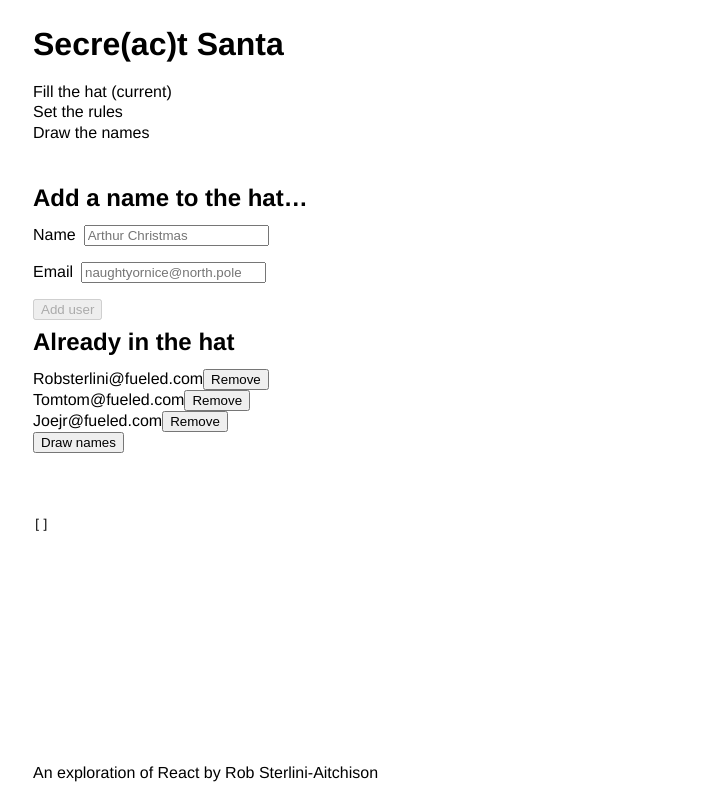
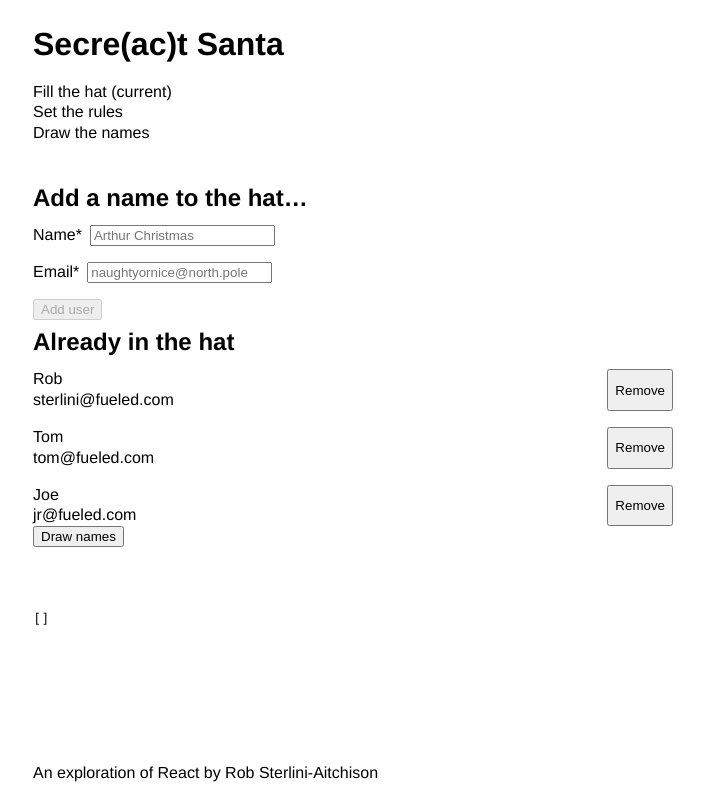
Before and after one commit to robsterlini/secreact-santa, a React (Create React App) app: page / in a window 1280 px wide. Shown: the whole page, without its empty margins (287-991 px from the left). Built offline with nearby package versions, Linux system fonts and the light colour scheme.

Commit message:
refactor(Fieldset): abstracted form setup for future use
Signed-off-by: Rob Sterlini <github@robsterlini.co.uk>

```diff
--- a/package.json
+++ b/package.json
@@ -29,6 +29,7 @@
     ]
   },
   "devDependencies": {
+    "node-sass": "^4.13.0",
     "reset-css": "^5.0.1"
   }
 }
--- a/src/components/App/App.js
+++ b/src/components/App/App.js
@@ -1,24 +1,16 @@
-import React, { useState, useEffect } from 'react';
+import React, { useState } from 'react';
 
 import './App.css';
 
-import { createId } from './../../utils/id.js';
 import { drawNamesIntoPairs } from './../../utils/draw.js';
-import { validateField } from './../../utils/form.js';
 
 // import StepNames from './components/StepNames.js';
-import Fieldset from './../Fieldset/Fieldset.js';
+import Names from './../Names/Names.js';
 import Hat from './../Hat/Hat.js';
 
 import { FIELDS, PREFILLED_DATA, STEPS } from './models.js';
 
 export default function App(props) {
-  const [formFieldName, setFormFieldName] = useState(``);
-  const [formFieldEmail, setFormFieldEmail] = useState(``);
-
-  const [formErrors, setFormErrors] = useState([]);
-  const [formValid, setFormValid] = useState(false);
-
   const [users, setUsers] = useState(PREFILLED_DATA.users);
   const [pairs, setPairs] = useState([]);
 
@@ -26,92 +18,15 @@ export default function App(props) {
 
   const [drawingNames, setDrawingNames] = useState(false);
 
-  useEffect(() => {
-    const nameValid = validateField(formFieldName, FIELDS.name);
-    const emailValid = validateField(formFieldEmail, FIELDS.email);
-
-    setFormValid(nameValid.valid && emailValid.valid);
-  }, [formFieldName, formFieldEmail]);
-
-  // const nameInput = React.createRef;
-
-  const onSubmit = e => {
-    e.preventDefault();
-
-    addUser({
-      name: formFieldName,
-      email: formFieldEmail,
-    })
-      .then(() => {
-        // nameInput.current.focus();
-      })
-      .catch(({ errors }) => {
-        showErrors(errors);
-      });
+  const addUser = user => {
+    setUsers([...users, user]);
   };
-
-  const showErrors = errors => {
-    setFormErrors(errors);
-  };
-
-  const addUser = ({ name, email }) => new Promise((resolve, reject) => {
-
-    const convertErrorsToFieldErrors = (id, errors2) => (errors2.map(error => ({
-      field: id,
-      message: error,
-    })));
-
-    const errors = [
-      ...convertErrorsToFieldErrors(`name`, validateField(name, FIELDS.name).errors),
-      ...convertErrorsToFieldErrors(`email`, validateField(email, FIELDS.email).errors),
-    ];
-
-    const existingUserWithEmail = users.find(name => email === name.email);
-    if (existingUserWithEmail) {
-      errors.push({
-        field: `email`,
-        message: `Email already in use for this draw`,
-      });
-    }
-
-    if (errors.length) {
-      reject({
-        errors,
-      });
-
-      return;
-    }
-
-    setUsers([
-      ...users,
-      {
-        id: createId(),
-        name,
-        email,
-      },
-    ]);
-
-    setFormFieldName(``);
-    setFormFieldEmail(``);
-  });
 
   const removeUser = id => {
     setUsers(users.filter(name => name.id !== id));
   };
 
-  const handleChange = ({ id, value }) => {
-    const formSetters = {
-      name: setFormFieldName,
-      email: setFormFieldEmail,
-    };
-
-    formSetters[id](value);
-
-    setFormErrors(formErrors.filter(error => error.field !== id));
-  }
-
   const drawNames = () => {
-    console.log(`DRAW NAMES`);
     setDrawingNames(true);
 
     setPairs(drawNamesIntoPairs(users));
@@ -131,23 +46,11 @@ export default function App(props) {
       </header>
 
       <main>
-        <div>
-          <h2>Add a name to the hat…</h2>
-          <form onSubmit={onSubmit}>
-            <Fieldset field={FIELDS.name} id="name" errors={formErrors} onChangeCallback={handleChange} value={formFieldName} />
-
-            <Fieldset field={FIELDS.email} id="email" errors={formErrors} onChangeCallback={handleChange} value={formFieldEmail} />
-
-            <button disabled={!formValid || drawingNames}>Add user</button>
-          </form>
-        </div>
-
-        {/* HAT */}
-        <Hat names={users} onRemoveCallback={removeUser} />
+        <Names fields={FIELDS} users={users} onAddUserCallback={addUser} />
+        <Hat names={users} onRemoveUserCallback={removeUser} />
 
         <button onClick={drawNames} disabled={users.length < 3 || drawingNames}>Draw names</button>
 
-        {/* Pairs */}
         <div>
           <ul>
             {pairs.map(pair => (
--- a/src/components/Fieldset/Fieldset.js
+++ b/src/components/Fieldset/Fieldset.js
@@ -2,9 +2,26 @@ import React, { useState, useEffect } from 'react';
 
 import './Fieldset.css';
 
+import { validateField } from './../../utils/form.js';
+
 export default function Fieldset(props) {
-  const [errors, setErrors] = useState(props.errors);
-  const [value, setValue] = useState(props.value);
+  const [errors, setErrors] = useState([]);
+  const [value, setValue] = useState(``);
+  const [dirty, setDirty] = useState(false);
+  const [currentErrors, setCurrentErrors] = useState([]);
+  const [init, setInit] = useState(false);
+
+  const {
+    id,
+  } = props;
+
+  let {
+    onFieldEvent,
+  } = props;
+
+  if (typeof(onFieldEvent) !== `function`) {
+    onFieldEvent = null;
+  }
 
   const {
     label,
@@ -13,38 +30,96 @@ export default function Fieldset(props) {
   } = props.field;
 
   useEffect(() => {
-    setErrors(props.errors.filter(error => error.field === props.id));
-
-    if (props.value !== value) {
+    if (typeof(value) === `undefined` || value === ``) {
+      setValue(``);
+    } else if (props.value !== value) {
       setValue(props.value);
     }
-  }, [props.errors, props.id, value, props.value]);
+  }, [value, props.value]);
+
+  useEffect(() => {
+    // WHY: This will only ever be an array of strings so can be easily compared by joining the two together
+    if (errors.join(``) !== currentErrors.join(``)) {
+      setCurrentErrors(errors);
+
+      if (onFieldEvent) {
+        onFieldEvent(`errors`, id, errors);
+      }
+    }
+  }, [errors, id, onFieldEvent, currentErrors]);
+
+  useEffect(() => {
+    if (init) return;
+
+    setInit(true);
+    setErrors(validateField(props.value || ``, props.field).errors);
+
+    if (onFieldEvent) {
+      onFieldEvent(`init`, id);
+    }
+  }, [init, props.value, props.field, id, onFieldEvent]);
+
+  const setErrorsWithCustom = (value) => {
+    let customValidation = [];
+
+    if (typeof(props.customValidation) === `function`) {
+      customValidation = props.customValidation(value);
+    }
+
+    setErrors([
+      ...customValidation,
+      ...validateField(value, props.field).errors,
+    ]);
+  };
+
+  let dirtyTimeout = null;
 
   const handleChange = event => {
+    clearTimeout(dirtyTimeout);
+
     const {
       onChangeCallback,
       id,
     } = props;
 
-    setValue(event.target.value);
+    const value = event.target.value;
+
+    setValue(value);
+    setErrorsWithCustom(value);
+
+    dirtyTimeout = setTimeout(() => {
+      setDirty(true);
+    }, 1000);
+
+    if (onFieldEvent) {
+      onFieldEvent(`change`, id, value);
+    }
 
     if (typeof(onChangeCallback) === `function`) {
       onChangeCallback({
         id,
-        value: event.target.value,
+        value,
+        errors,
+        valid: errors.length,
       });
     }
   };
 
+  const handleBlur = event => {
+    setDirty(true);
+
+    setErrorsWithCustom(event.target.value);
+  };
+
   return (
     <div className="Fieldset">
-      {label && (<label htmlFor={props.id}>{label}</label>)}
+      {label && (<label htmlFor={props.id}>{label}{props.field.required ? `*` : ``}</label>)}
 
-      <input id={props.id} placeholder={placeholder} type={type} onChange={handleChange} value={value} />
+      <input name={props.id} id={props.id} placeholder={placeholder} type={type} onChange={handleChange} onBlur={handleBlur} value={value} />
 
-      {!!errors.length && <ul className="Fieldset-errors">
+      {!!errors.length && dirty && <ul className="Fieldset-errors">
         {errors.map((error, errorIndex) => (
-          <li key={errorIndex}>{error.message}</li>
+          <li key={errorIndex}>{error}</li>
         ))}
       </ul>}
     </div>
--- a/src/components/Hat/Hat.css
+++ /dev/null
@@ -1,3 +0,0 @@
-.Hat {
-
-}
--- a/src/components/Hat/Hat.js
+++ b/src/components/Hat/Hat.js
@@ -1,13 +1,15 @@
 import React from 'react';
+
+import './Hat.scss';
 
 export default function Hat(props) {
   const removeUser = id => {
     const {
-      onRemoveCallback,
+      onRemoveUserCallback,
     } = props;
 
-    if (typeof(onRemoveCallback) === `function`) {
-      onRemoveCallback(id);
+    if (typeof(onRemoveUserCallback) === `function`) {
+      onRemoveUserCallback(id);
     }
   };
 
--- /dev/null
+++ b/src/components/Hat/Hat.scss
@@ -0,0 +1,22 @@
+.m-hat {
+
+  &__list {
+    display: grid;
+    grid-gap: 1rem;
+  }
+
+  &__item {
+    display: grid;
+    grid-template-columns: 1fr auto;
+    grid-gap: 0 1rem;
+  }
+
+  &__email {
+    grid-column: 1;
+  }
+
+  &__remove {
+    grid-row: 1 / span 2;
+    grid-column: 2;
+  }
+}
--- /dev/null
+++ b/src/components/Names/Names.js
@@ -0,0 +1,77 @@
+import React, { useState } from 'react';
+
+import { createId } from './../../utils/id.js';
+import { setupForm } from './../../utils/form.js';
+
+import Fieldset from './../Fieldset/Fieldset.js';
+
+export default function Names(props) {
+  const form = setupForm([
+    `name`,
+    `email`,
+  ], useState);
+
+  const onSubmit = e => {
+    e.preventDefault();
+
+    const {
+      name,
+      email,
+    } = form.model;
+
+    addUser({
+      name,
+      email,
+    })
+      .then(() => {
+        form.reset();
+        // nameInput.current.focus();
+      })
+      .catch(err => {
+        console.warn(err);
+      });
+  };
+
+  const addUser = ({ name, email }) => new Promise((resolve, reject) => {
+    if (!form.valid) {
+      reject();
+
+      return;
+    }
+
+    props.onAddUserCallback({
+      id: createId(),
+      name,
+      email,
+    });
+
+    // TODO: Refactor this
+    form.reset();
+
+    resolve();
+  });
+
+  const customValidationEmail = (value) => {
+    const errors = [];
+
+    if (props.users.find(user => user.email === value)) {
+      errors.push(`Email already in use for this draw`);
+    }
+
+    return errors;
+  };
+
+  return (
+    <div className="m-names">
+      <h2 className="m-names__title">Add a name to the hat…</h2>
+      {/*<pre>{JSON.stringify(form, null, 2)}</pre>*/}
+      <form onSubmit={onSubmit}>
+        <Fieldset field={props.fields.name} id="name" onFieldEvent={form.handleFieldEvent} value={form.model.name} />
+
+        <Fieldset field={props.fields.email} id="email" onFieldEvent={form.handleFieldEvent} value={form.model.email} customValidation={customValidationEmail} />
+
+        <button disabled={!form.valid}>Add user</button>
+      </form>
+    </div>
+  );
+};
--- a/src/utils/form.js
+++ b/src/utils/form.js
@@ -25,8 +25,67 @@ export const validateField = (value, field) => {
     }
   }
 
+  if (field.customValidation && typeof(field.customValidation) === `function`) {
+    errors.push(`Custom validation here`);
+  }
+
   return {
     valid: !errors.length,
     errors,
   };
 };
+
+export const setupForm = (fields, useState) => {
+
+  const setModel = (field, value) => form.fields[field].setModel(value);
+  const setErrors = (field, errors) => form.fields[field].setErrors(errors);
+
+  const reset = () => {
+    fields.forEach(field => {
+      setModel(field, ``);
+    });
+  };
+
+  const handleFieldEvent = (eventName, id, arg) => {
+
+    if (eventName === `change`) {
+      setModel(id, arg);
+    }
+
+    else if (eventName === `errors`) {
+      setErrors(id, arg);
+    }
+  };
+
+  const form = {
+    valid: true,
+    model: {},
+    errors: {},
+    fields: {},
+    setModel,
+    setErrors,
+    reset,
+    handleFieldEvent,
+  };
+
+  fields.forEach(field => {
+    const [model, setModel] = useState(``);
+    const [errors, setErrors] = useState([]);
+
+    form.fields[field] = {
+      model,
+      setModel,
+      errors,
+      setErrors,
+    };
+
+    form.model[field] = model;
+    form.errors[field] = errors;
+
+    if (errors.length) {
+      form.valid = false;
+    }
+  });
+
+  return form;
+};
```
Also changed, not shown: 1 other file (tests, documents, lock files or other folders).
